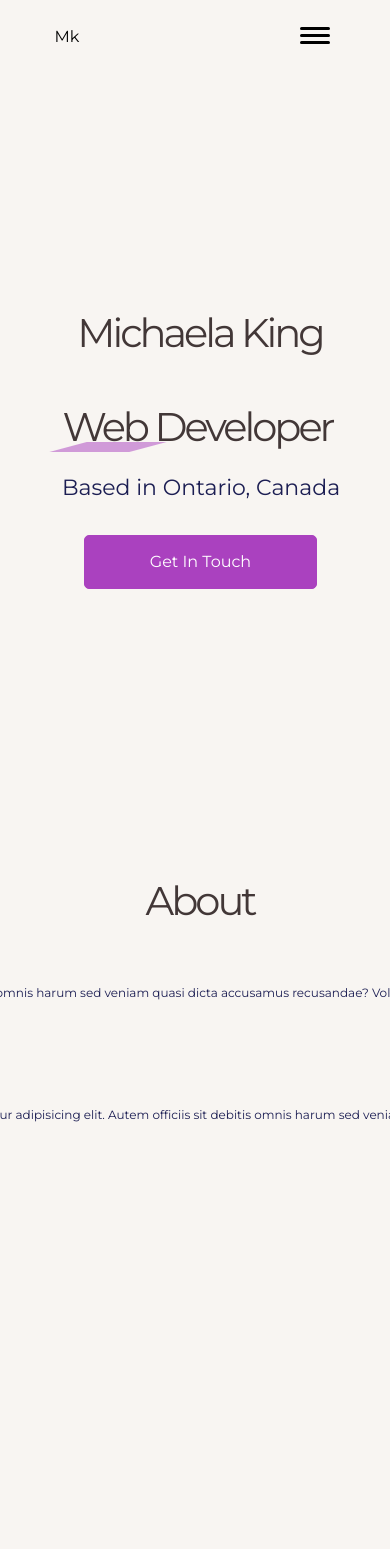
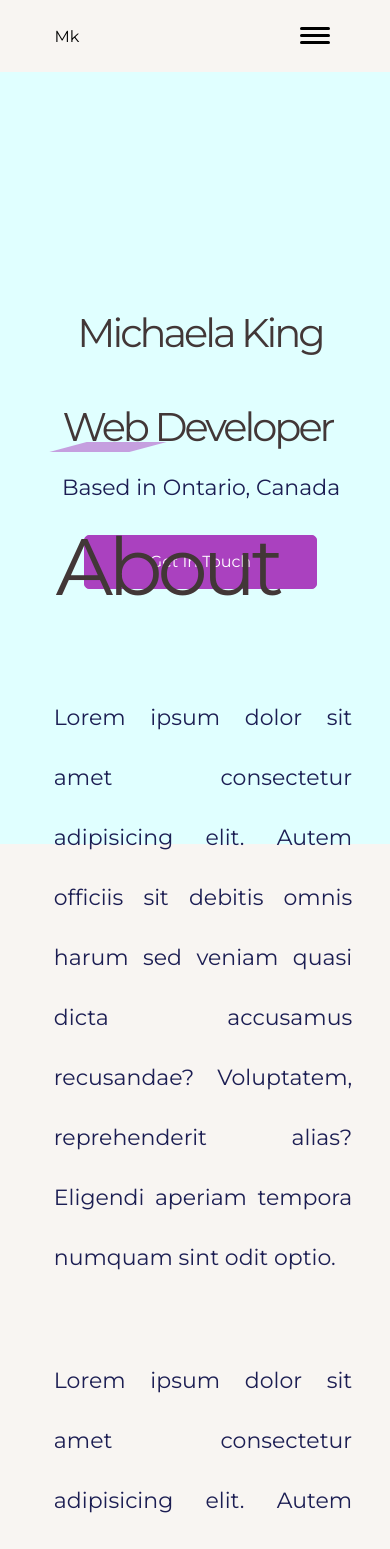
Before and after one commit to Michaela-K/mk_react_portfolio, a React (Create React App) app: page / in a window 390 px wide. Shown: the top 1549 px of the page. Before the commit the page ends 1161 px from the top, so only its background shows below. Built offline with nearby package versions, Linux system fonts and the light colour scheme.

Commit message:
adjust skills responsiveness

```diff
--- a/src/App.css
+++ b/src/App.css
@@ -150,7 +150,6 @@
 
 
   /* Section Titles */
-  /* Skills & About Me */
   .section__title {
     color: var(--heading-color);
     font-size: 90px;
@@ -161,6 +160,15 @@
     letter-spacing: -5px;
     display: flex;
     align-items: flex-start;
+    padding-left: 10px;
+  }
+  /* Skills & About Me */
+  .heading{
+    color: var(--heading-color);
+    font-size: 80px;
+    font-weight: 400;
+    line-height: 150px;
+    letter-spacing: -5px;
     padding-left: 10px;
   }
   /* Portfolio, Testimonial & Contact Me */
@@ -221,13 +229,12 @@
  /* Hero Section Style */
  .hero__section {
   display: flex;
-  /* grid-template-columns: repeat(2, 1fr); */
-  /* padding: 100.333px 0px 85.333px 0px; */
   justify-content: start;
   align-items: center;
   gap: 32px;
   background-color: var(--bg-shade);
   height: 100vh;
+  background-color: lightcyan;
 }
 .hero__section__content-box {
   display: flex;
@@ -293,7 +300,7 @@
 /* Skills Section Style */
 .skills__section {
   display: flex;
-  padding: 70px 85.33px;
+  padding: 70px 0px;
   flex-direction: column;
   justify-content: center;
   align-items: flex-start;
@@ -354,7 +361,7 @@
 }
 .skills__section__description {
   color: var(--black);
-  font-size: 21.3px;
+  font-size: 22px;
   font-style: normal;
   font-weight: 400;
   line-height: 32px;
@@ -363,22 +370,34 @@
 
 /* About Us */
 .about__section {
+  /* background-color: lightpink; */
   display: flex;
-  padding: 75px 0px;
-  justify-content: center;
+  width: 100%;
+  height: 70vh;
+}
+.about__section__content__box{
+  /* background-color: lightgrey; */
+  width: 85vw;
+  display: flex;
+  justify-content: start;
   align-items: center;
-  gap: 100.6px;
+}
+.about__section__content {
+  width: 90%;
+  /* background-color: lightblue; */
+  display: flex;
+  flex-direction: column;
+  gap: 21.333px;
 }
 .about__section-description{
+  /* background-color: lightgoldenrodyellow; */
   color: var(--darkblue);
   margin: 25px 0px 16px 8px;
-  font-size: 35px;
+  font-size: 32px;
   font-weight:400;
   line-height: 60px;
-}
-.about__section__img > img {
   width: 100%;
-  height: 100%;
+  /* display: flex; */
 }
 /* About Us Ends */
 
@@ -630,12 +649,18 @@ select::-ms-expand {
     /* font-size: 85px; */
     line-height: 70px;
   }
-  .about__section-description {
-    font-size: 12px;
-    display: flex;
+  .about__section{
     justify-content: center;
     align-items: center;
-    gap: 50;
+  }
+  .about__section__content__box{
+    justify-content: center;
+  }
+  .about__section__content {
+    text-align: justify;
+  }
+  .about__section-description {
+    font-size: 22px;
   }
   .skills__section__heading {
     font-size: 54px;
@@ -687,7 +712,7 @@ select::-ms-expand {
     width: 150px;
   }
   .skills__section__container,
-  .about__section,
+  /* .about__section, */
   .portfolio__section__container,
   .portfolio__container-box,
   .footer__link__container,
@@ -713,11 +738,11 @@ select::-ms-expand {
     padding-top: 70px;
     padding-bottom: 70px;
   }
-  .about__section {
+  /* .about__section {
     gap: 20px;
     padding-top: 0;
     padding-bottom: 0;
-  }
+  } */
   .testimonial__section__card {
     padding: 25px;
   }
--- a/src/components/About.jsx
+++ b/src/components/About.jsx
@@ -4,9 +4,9 @@ export default function About() {
       {/* <div className="about__section__img">
         <img src="./img/about-me.png" alt="About Me" />
       </div> */}
-      <div className="hero__section__content__box about__section__box">
-        <div className="hero__section__content">
-          <p className="section__title">About</p>
+      <div className="about__section__content__box">
+        <div className="about__section__content">
+          <p className="heading">About</p>
           {/* <h1 className="skills-section__heading">About Me</h1> */}
           <p className="about__section-description">
             Lorem ipsum dolor sit amet consectetur adipisicing elit. Autem
```
